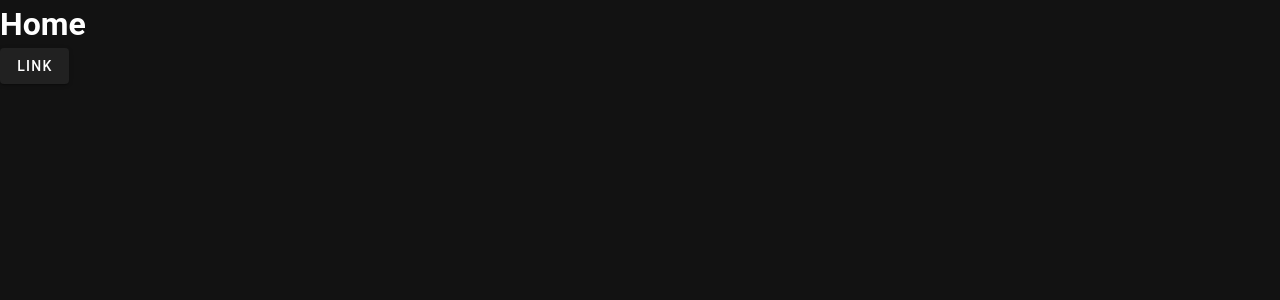
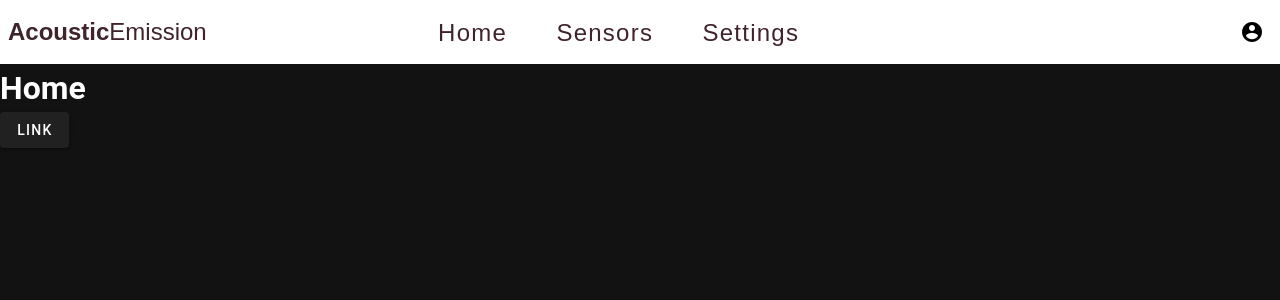
Before and after one commit to terezadohnal/greenhouse-fe, a Vue app: page / in a window 1280 px wide. Shown: the top 300 px of the page. Built offline with nearby package versions, Linux system fonts and the light colour scheme.

Commit message:
Navbar
Created a component for navigation bar. Importing the component to App.vue

```diff
--- a/src/App.vue
+++ b/src/App.vue
@@ -1,5 +1,6 @@
 <template>
   <v-app>
+    <Navbar/>
     <v-main>
 		<router-view></router-view>
     </v-main>
@@ -7,8 +8,11 @@
 </template>
 
 <script>
+import Navbar from "@/components/Navbar.vue";
+
 export default {
   name: 'App',
+  components: {Navbar},
 
   data () {
 	return {
--- /dev/null
+++ b/src/components/Navbar.vue
@@ -0,0 +1,48 @@
+<template>
+  <nav>
+    <v-app-bar flat color="white">
+      <v-app-bar-title class="mx-2 hidden-md-and-down">
+        <span class="font-weight-bold nav_element">Acoustic</span>
+        <span class="nav_element">Emission</span>
+      </v-app-bar-title>
+
+      <div class="hidden-sm-and-down">
+        <v-btn class="mr-2">
+          <span class="nav_element">Home</span>
+        </v-btn>
+        <v-btn class="mx-2">
+          <span class="nav_element">Sensors</span>
+        </v-btn>
+        <v-btn class="mx-2">
+          <span class="nav_element">Settings</span>
+        </v-btn>
+      </div>
+
+      <v-spacer class="hidden-md-and-down"></v-spacer>
+
+      <v-btn
+          color="black"
+          icon="mdi-account-circle"
+          v-bind="props"
+      ></v-btn>
+
+    </v-app-bar>
+  </nav>
+</template>
+
+<script>
+export default {
+  name: "Navbar"
+}
+</script>
+
+<style scoped>
+.nav_element {
+  font-family: "Outfit", sans-serif;
+  font-size: 24px;
+  line-height: 27px;
+  text-transform: capitalize;
+  color: #40242b;
+  font-weight: normal;
+}
+</style>
```
Also changed, not shown: 1 other file (tests, documents, lock files or other folders).
